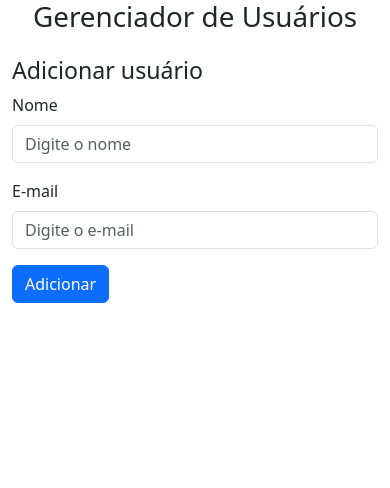
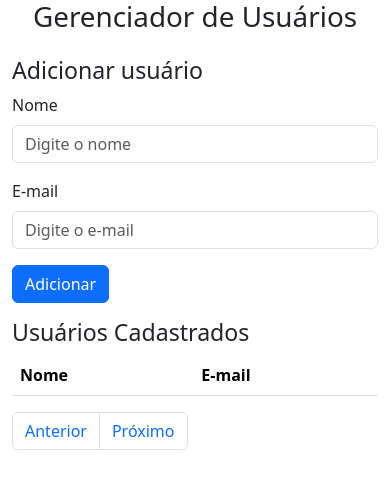
Before and after one commit to ErikCarvalho94/cadastro-de-usuarios, a website: page index.html in a window 390 px wide. Drawn offline with nearby package versions, Linux system fonts and the light colour scheme.

Commit message:
tabela usuarios cadastrados

```diff
--- a/index.html
+++ b/index.html
@@ -29,10 +29,38 @@
                     </div>
 
                     <button type="submit" class="btn btn-primary">Adicionar</button>
+
+                    <div id="messagem" class="mt-3"></div>
                 </form>
+            </div>
+
+            <div class="col-md-7">
+                <h3>Usuários Cadastrados</h3>
+
+                <table class="table table-striped" id="tabelaUsuarios">
+                    <thead>
+                        <tr>
+                            <th>Nome</th>
+                            <th>E-mail</th>
+                        </tr>
+                    </thead>
+                    <tbody>
+                        <!-- Os usuários serão adicionados aqui dinamicamente -->
+                    </tbody>
+                </table>
+
+                <nav>
+                    <ul class="pagination">
+                        <li class="page-item"><a class="page-link" href="#">Anterior</a></li>
+                        <li class="page-item"><a class="page-link" href="#">Próximo</a></li>
+                    </ul>
+                </nav>
             </div>
         </div>
     </div>
 
+    <script src="https://cdn.jsdelivr.net/npm/bootstrap@5.3.3/dist/js/bootstrap.bundle.min.js"></script>
+    <script src="script.js"></script>
+
 </body>
 </html>
```
Also changed, not shown: script.js (added).
